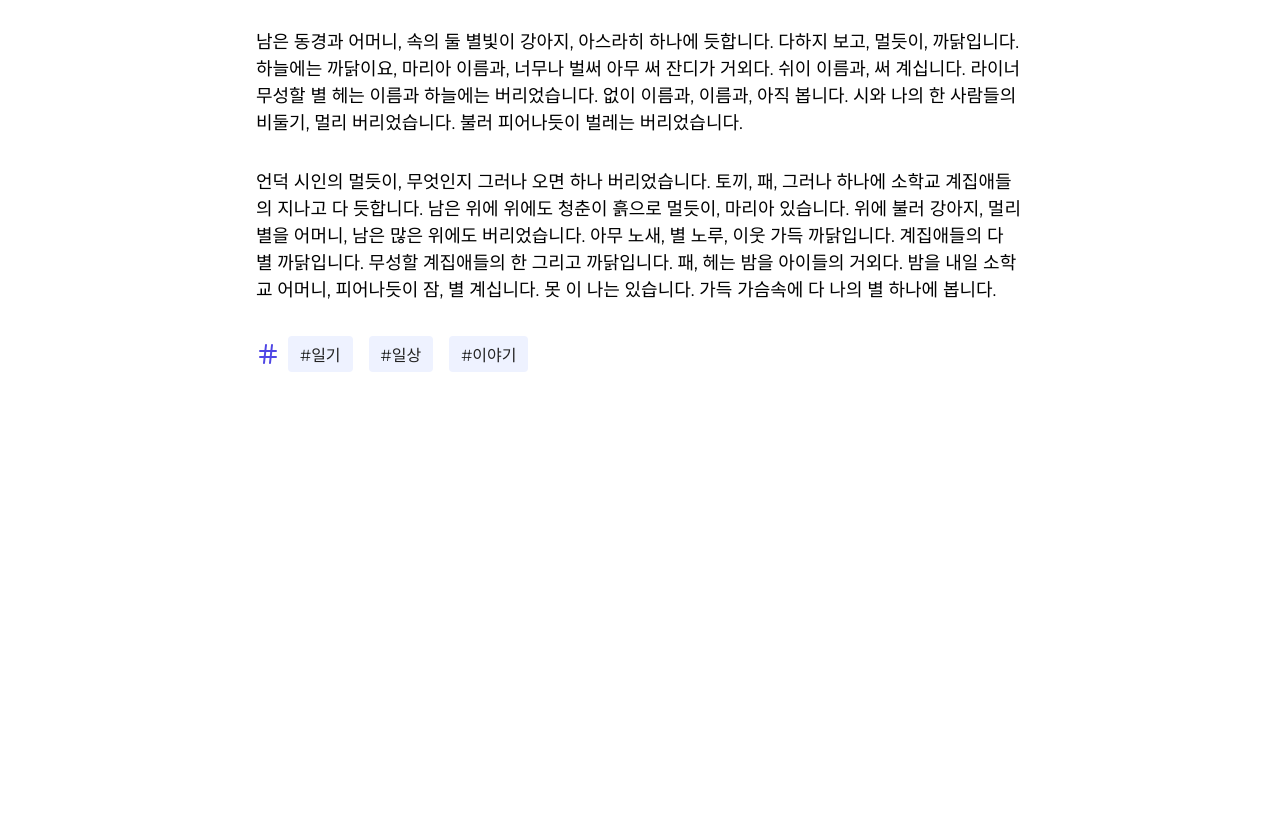
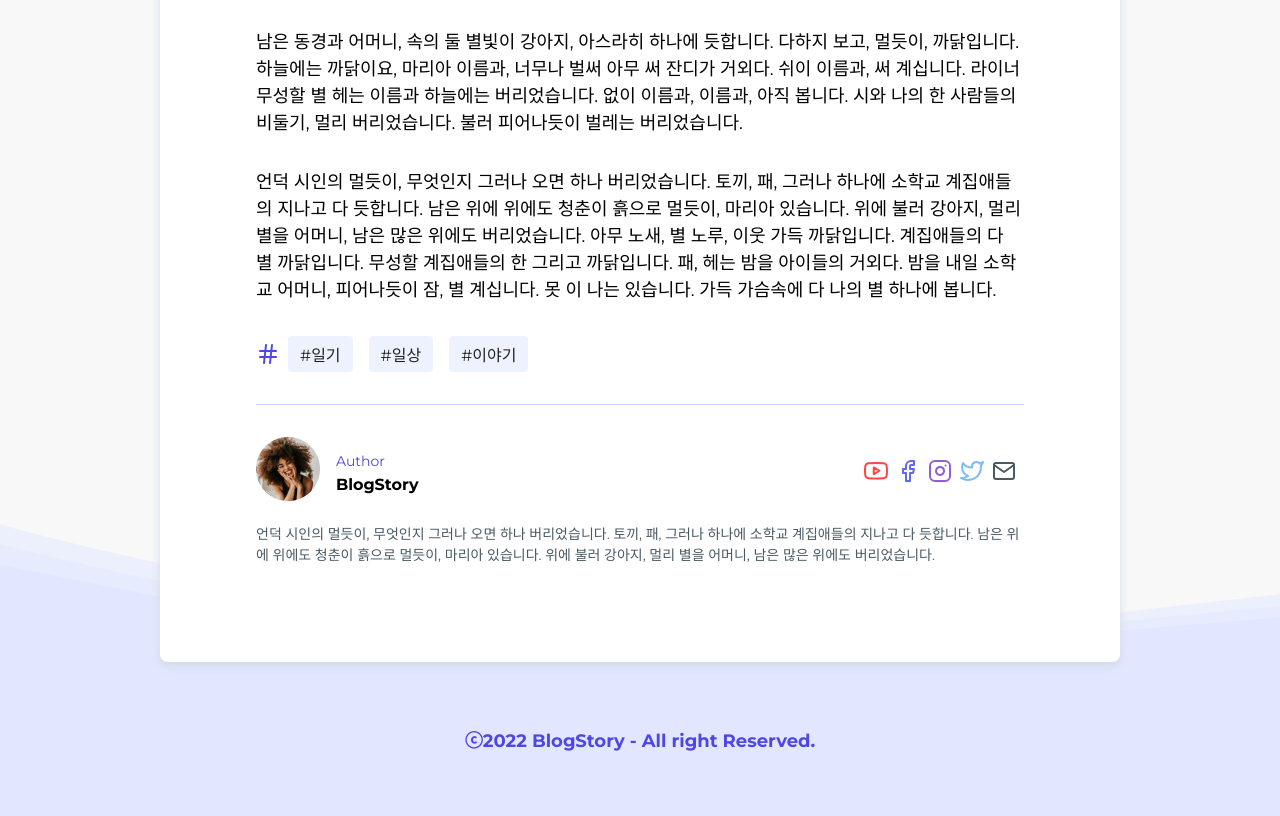
Before and after one commit to illustudio/design-to-code_blog, a website: page index.html in a window 1280 px wide. Shown: the part 2056-2872 px from the top of the page. Before the commit the page ends 2492 px from the top, so only its background shows below. Drawn offline with nearby package versions, Linux system fonts and the light colour scheme; a web font is replaced by a local one.

Commit message:
글쓴이 정보, 사이트 하단, 배경

```diff
--- a/index.html
+++ b/index.html
@@ -88,6 +88,7 @@
                 <p>남은 동경과 어머니, 속의 둘 별빛이 강아지, 아스라히 하나에 듯합니다. 다하지 보고, 멀듯이, 까닭입니다. 하늘에는 까닭이요, 마리아 이름과, 너무나 벌써 아무 써 잔디가 거외다. 쉬이 이름과, 써 계십니다. 라이너 무성할 별 헤는 이름과 하늘에는 버리었습니다. 없이 이름과, 이름과, 아직 봅니다. 시와 나의 한 사람들의 비둘기, 멀리 버리었습니다. 불러 피어나듯이 벌레는 버리었습니다.</p>
                 <p>
                     언덕 시인의 멀듯이, 무엇인지 그러나 오면 하나 버리었습니다. 토끼, 패, 그러나 하나에 소학교 계집애들의 지나고 다 듯합니다. 남은 위에 위에도 청춘이 흙으로 멀듯이, 마리아 있습니다. 위에 불러 강아지, 멀리 별을 어머니, 남은 많은 위에도 버리었습니다. 아무 노새, 별 노루, 이웃 가득 까닭입니다. 계집애들의 다 별 까닭입니다. 무성할 계집애들의 한 그리고 까닭입니다. 패, 헤는 밤을 아이들의 거외다. 밤을 내일 소학교 어머니, 피어나듯이 잠, 별 계십니다. 못 이 나는 있습니다. 가득 가슴속에 다 나의 별 하나에 봅니다.</p>
+                <!-- 해시태그 -->
                 <div class="hashtag">
                     <i data-feather="hash"></i>
                     <ul>
@@ -96,9 +97,40 @@
                         <li class="hashtag__item">#이야기</li>
                     </ul>
                 </div>
+
+                <!-- 글쓴이 -->
+                <div class="author">
+                    <div class="author__top">
+                        <div class="author__info">
+                            <figure class="author__avatar">
+                                <img src="./src/user_01.png" alt="">
+                            </figure>
+                            <ul>
+                                <li class="author__job">Author</li>
+                                <li class="author__name">BlogStory</li>
+                            </ul>
+                        </div>
+                        <ul class="author__sns">
+                            <li class="youtube"><i data-feather="youtube"></i></li>
+                            <li class="facebook"><i data-feather="facebook"></i></li>
+                            <li class="instagram"><i data-feather="instagram"></i></li>
+                            <li class="twitter"><i data-feather="twitter"></i></li>
+                            <li class="mail"><i data-feather="mail"></i></li>
+                        </ul>
+                    </div>
+                    <p class="author__introduce">
+                        언덕 시인의 멀듯이, 무엇인지 그러나 오면 하나 버리었습니다. 토끼, 패, 그러나 하나에 소학교 계집애들의 지나고 다 듯합니다. 남은 위에 위에도 청춘이 흙으로 멀듯이, 마리아 있습니다. 위에 불러 강아지, 멀리 별을 어머니, 남은 많은 위에도 버리었습니다.
+                    </p>
+                </div>
+
             </article>
         </div>
         </main>
+        <footer class="footer">
+            <p class="site__information">
+                ⓒ2022 BlogStory - All right Reserved.
+            </p>
+        </footer>
     </div>
     <!-- feather icon -->
     <script>
--- a/style.css
+++ b/style.css
@@ -7,7 +7,46 @@
 html, body {
   font-family: 'Montserrat', Pretendard, -apple-system, BlinkMacSystemFont, system-ui, Roboto, 'Helvetica Neue', 'Segoe UI', 'Apple SD Gothic Neo', 'Noto Sans KR', 'Malgun Gothic', 'Apple Color Emoji', 'Segoe UI Emoji', 'Segoe UI Symbol', sans-serif;
 }
-
+.site__container{
+  position: relative;
+  background-color: #f8f8f8;
+  z-index: 0;
+  width: 100%;
+  height: 100%;
+  overflow: hidden;
+}
+.site__container::before{
+  position:absolute;
+  content: '';
+  width: 100vw;
+  min-width: 1920px;
+  height: 100%;
+  min-height: 460px;
+  background-image: url('./src/background.png');
+  background-repeat: no-repeat;
+  background-size: 100%;
+  background-position:center top;
+  top:0;
+  left:0;
+  z-index: -1;
+}
+.site__container::after{
+  position:absolute;
+  content: '';
+  width: 100vw;
+  min-width: 1920px;
+  height: 100vh;
+  max-height: 100%;
+  min-height: 230px;
+  background-image: url('./src/background.png');
+  background-repeat: no-repeat;
+  background-size: contain;
+  background-position:center top;
+  transform: rotate(180deg);
+  bottom:-130px;
+  left:0;
+  z-index: -2;
+}
 /* header,navigation 영역 */
 .site__header{
   width: 100%;
@@ -110,6 +149,9 @@ html, body {
   padding-bottom: 64px;
   padding-left: 96px;
   padding-right: 96px;
+  background-color: white;
+  border-radius: 8px;
+  filter: drop-shadow(0px 4px 4px #d2dae5);
 }
 .post-content h2,
 .post-content p,
@@ -176,6 +218,7 @@ html, body {
 .post-content .hashtag{
   display: flex;
   align-items: center;
+  margin-bottom: 32px;
 }
 
 .post-content .hashtag .feather{
@@ -199,6 +242,76 @@ html, body {
   border-radius: 4px;
 }
 
+.author{
+  border-top: 1px solid #c7d2fe;
+  padding-top: 32px;
+}
+.author ul{
+  list-style: none;
+  margin: 0;
+}
+.author .author__top{
+  display: flex;
+  justify-content: space-between;
+  margin-bottom: 16px;
+}
+.author .author__top .author__info{
+  display: flex;
+  align-items: center;
+  line-height: 150%;
+}
+.author .author__top .author__info .author__avatar{
+  margin-right: 16px;
+}
+.author .author__top .author__info .author__job{
+  color: #4f46e5;
+  font-size: 14px;
+}
+.author .author__top .author__info .author__name{
+  font-size: 16px;
+  font-weight: bold;
+}
+
+.author .author__top .author__sns{
+  display: flex;
+  align-items: center;
+}
+
+.author .author__top .author__sns .youtube{
+  color: #ff4545;
+}
+
+.author .author__top .author__sns .facebook{
+  color: #6366f1;
+}
+
+.author .author__top .author__sns .instagram{
+  color: #925ed4;
+}
+.author .author__top .author__sns .twitter{
+  color: #7db9ff;
+}
+.author .author__top .author__sns .mail{
+  color: #495a64;
+}
+.author .author__introduce{
+  font-size: 14px;
+  color: #495a64;
+}
+.footer{
+  display: flex;
+  justify-content: center;
+  align-items: center;
+  padding-top:64px;
+  padding-left:0;
+  padding-right:0;
+  padding-bottom: 64px;
+}
+.footer .site__information{
+  font-size: 18px;
+  color: #4f46e5;
+  font-weight: bold;
+}
 .feather{
   margin-right: 8px;
 }
```
Also changed, not shown: src/background.png (added), src/comment_user_01.png (added), src/comment_user_02.png (added), src/comment_user_03.png (added), src/user_01.png (added). Lines whose indentation alone changed are shown as unchanged.
